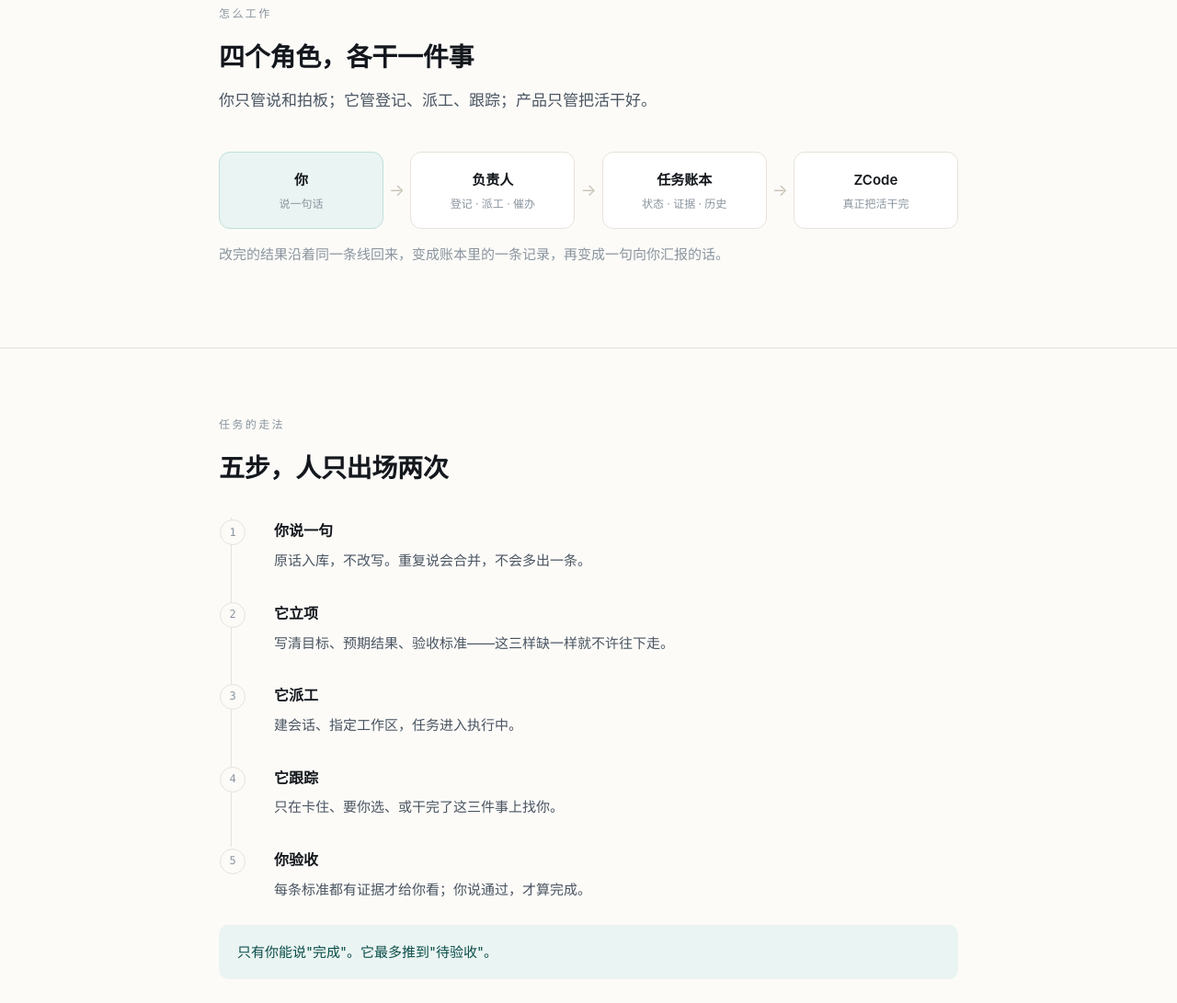
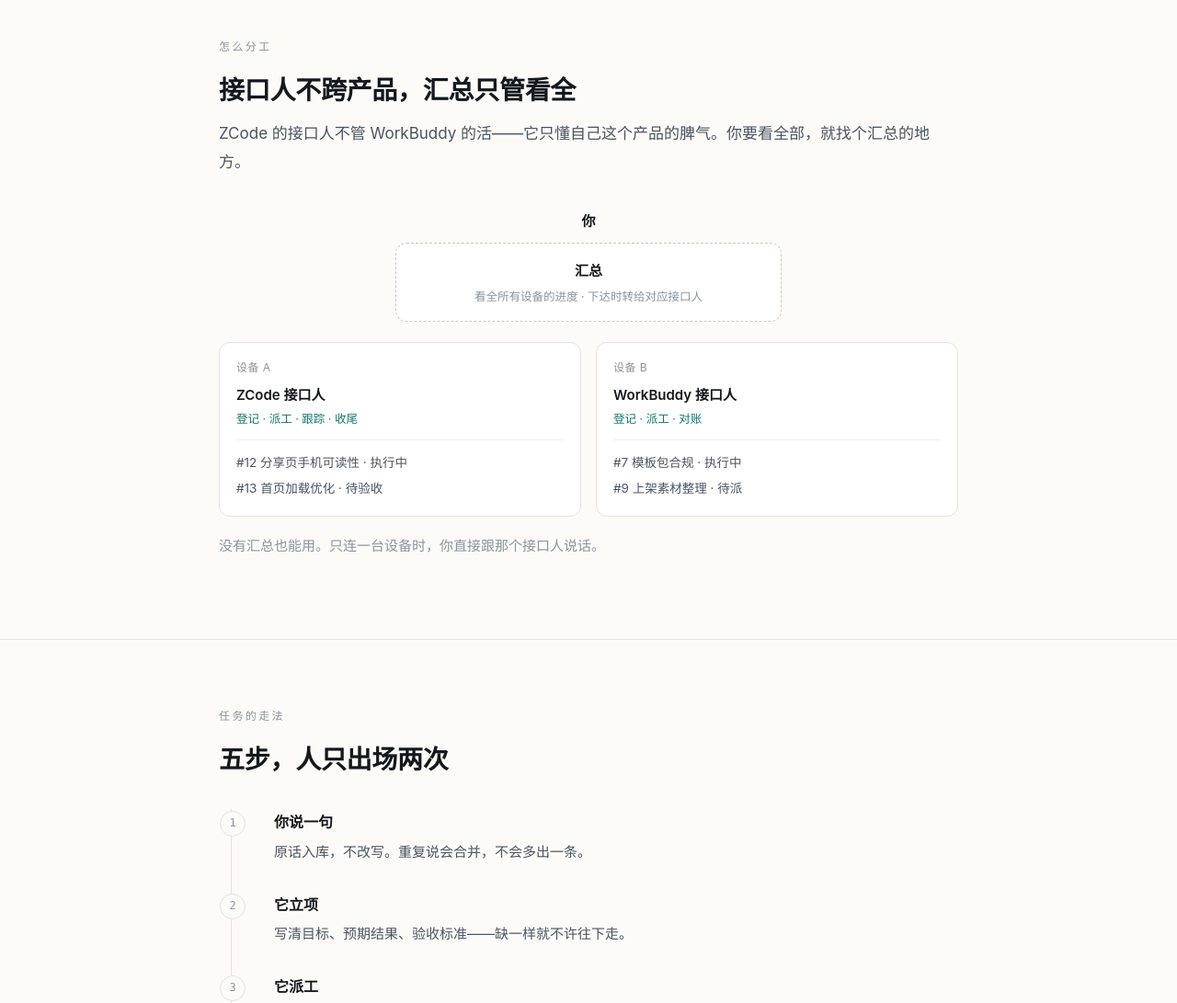
Before and after one commit to StarDust-AI-Labs/vibe-mission, a website: page docs/design/vibemission.html in a window 1280 px wide. Shown: the part 557-1648 px from the top of the page at 92% size. Drawn offline with Linux system fonts and the light colour scheme.

Commit message:
docs: 定位更正为一产品一接口人，多设备可汇总（汇总不越权）
- README：标题与简介改写；主张 1 合并为「一个产品一个接口人」，新增「多设备可汇总」
- README：边界改为「跨设备只做汇总视图，不做跨设备派工」
- 设计页：改为两级结构图（你 → 汇总 → 各设备接口人），删除单一入口表述

```diff
--- a/docs/design/vibemission.html
+++ b/docs/design/vibemission.html
@@ -4,7 +4,7 @@
 <meta charset="utf-8" />
 <meta name="viewport" content="width=device-width, initial-scale=1" />
 <title>VibeMission</title>
-<meta name="description" content="一个接口人，管住所有 agent 的任务。" />
+<meta name="description" content="一个产品，一个接口人。多设备的接口人可汇到一处。" />
 <style>
   :root{
     --bg:#fcfbf8;
@@ -33,7 +33,7 @@
   h1 span{color:var(--accent)}
   h2{font-size:clamp(22px,3.4vw,28px);line-height:1.3;letter-spacing:-.01em;margin:0 0 14px;font-weight:650}
   p{margin:0 0 16px;color:var(--ink-2)}
-  .lead{font-size:clamp(17px,2.2vw,20px);color:var(--ink-2);max-width:660px}
+  .lead{font-size:clamp(17px,2.2vw,20px);color:var(--ink-2);max-width:680px}
   .quiet{color:var(--muted);font-size:15px}
   em{font-style:normal;color:var(--ink);font-weight:600}
 
@@ -41,17 +41,20 @@
   .tags{display:flex;flex-wrap:wrap;gap:8px;margin-top:28px}
   .tag{font-size:12.5px;color:var(--muted);border:1px solid var(--line);border-radius:999px;padding:4px 12px}
 
-  /* 流程图：四步 */
-  .flow{display:grid;grid-template-columns:1fr auto 1fr auto 1fr auto 1fr;align-items:center;gap:6px;margin:40px 0 8px}
-  .node{border:1px solid var(--line);background:#fff;border-radius:12px;padding:16px 10px;text-align:center}
-  .node b{display:block;font-size:15px;font-weight:600}
-  .node small{display:block;color:var(--muted);font-size:12px;margin-top:2px}
-  .node.hi{border-color:#bfe0da;background:var(--accent-soft)}
-  .arrow{color:#c9c3b6;font-size:18px;text-align:center}
-  @media(max-width:720px){
-    .flow{grid-template-columns:1fr;gap:4px}
-    .arrow{transform:rotate(90deg)}
-  }
+  /* 两级结构图 */
+  .org{margin:36px 0 10px}
+  .you{text-align:center;font-size:15px;font-weight:600;margin-bottom:10px}
+  .hub{border:1px dashed #cfc9bb;border-radius:12px;padding:14px 18px;text-align:center;background:#fff;margin:0 auto 6px;max-width:420px}
+  .hub b{font-size:15px;font-weight:600}
+  .hub small{display:block;color:var(--muted);font-size:12.5px;margin-top:2px}
+  .split{display:grid;grid-template-columns:1fr 1fr;gap:16px;margin-top:22px}
+  @media(max-width:680px){.split{grid-template-columns:1fr}}
+  .dev{border:1px solid var(--line);border-radius:12px;background:#fff;padding:16px 18px}
+  .dev .d{font-size:12px;color:var(--muted);letter-spacing:.04em;margin-bottom:6px}
+  .dev b{display:block;font-size:15px;font-weight:600}
+  .dev .role{color:var(--accent);font-size:12.5px;margin:2px 0 10px}
+  .dev .t{font-size:13.5px;color:var(--ink-2);border-top:1px solid #f2efe8;padding-top:10px}
+  .dev .t div{padding:2px 0}
 
   /* 步骤 */
   .steps{counter-reset:s;margin:36px 0 0;padding:0;list-style:none}
@@ -95,10 +98,11 @@
 <section class="hero">
   <div class="wrap">
     <div class="eyebrow">VibeMission · 2026-11-24</div>
-    <h1>一个接口人，<br />管住所有 <span>agent</span> 的任务。</h1>
+    <h1>一个产品，<br />一个<span>接口人</span>。</h1>
     <p class="lead">
-      你在飞书说一句话，它记下来、派给 agent、盯着进度、卡住时找你拍板。
-      不用再在 WorkBuddy、Codex、ZCode 的窗口之间来回切换。
+      每个 agent 产品配一位接口人，管好它自己那一摊任务。
+      你在飞书里跟它说一句话，它记下来、派出去、盯着进度、卡住时找你拍板。
+      多台设备上的接口人，还能汇到一处看全。
     </p>
     <div class="tags">
       <span class="tag">首发 ZCode</span>
@@ -108,23 +112,41 @@
   </div>
 </section>
 
-<!-- 二、怎么工作 -->
+<!-- 二、两级结构 -->
 <section>
   <div class="wrap">
-    <div class="eyebrow">怎么工作</div>
-    <h2>四个角色，各干一件事</h2>
-    <p>你只管说和拍板；它管登记、派工、跟踪；产品只管把活干好。</p>
+    <div class="eyebrow">怎么分工</div>
+    <h2>接口人不跨产品，汇总只管看全</h2>
+    <p>ZCode 的接口人不管 WorkBuddy 的活——它只懂自己这个产品的脾气。你要看全部，就找个汇总的地方。</p>
 
-    <div class="flow">
-      <div class="node hi"><b>你</b><small>说一句话</small></div>
-      <div class="arrow">→</div>
-      <div class="node"><b>负责人</b><small>登记 · 派工 · 催办</small></div>
-      <div class="arrow">→</div>
-      <div class="node"><b>任务账本</b><small>状态 · 证据 · 历史</small></div>
-      <div class="arrow">→</div>
-      <div class="node"><b>ZCode</b><small>真正把活干完</small></div>
+    <div class="org">
+      <div class="you">你</div>
+      <div class="hub">
+        <b>汇总</b>
+        <small>看全所有设备的进度 · 下达时转给对应接口人</small>
+      </div>
+      <div class="split">
+        <div class="dev">
+          <div class="d">设备 A</div>
+          <b>ZCode 接口人</b>
+          <div class="role">登记 · 派工 · 跟踪 · 收尾</div>
+          <div class="t">
+            <div>#12 分享页手机可读性 · 执行中</div>
+            <div>#13 首页加载优化 · 待验收</div>
+          </div>
+        </div>
+        <div class="dev">
+          <div class="d">设备 B</div>
+          <b>WorkBuddy 接口人</b>
+          <div class="role">登记 · 派工 · 对账</div>
+          <div class="t">
+            <div>#7 模板包合规 · 执行中</div>
+            <div>#9 上架素材整理 · 待派</div>
+          </div>
+        </div>
+      </div>
     </div>
-    <p class="quiet" style="margin-top:14px">改完的结果沿着同一条线回来，变成账本里的一条记录，再变成一句向你汇报的话。</p>
+    <p class="quiet" style="margin-top:18px">没有汇总也能用。只连一台设备时，你直接跟那个接口人说话。</p>
   </div>
 </section>
 
@@ -136,13 +158,13 @@
 
     <ol class="steps">
       <li><b>你说一句</b><span>原话入库，不改写。重复说会合并，不会多出一条。</span></li>
-      <li><b>它立项</b><span>写清目标、预期结果、验收标准——这三样缺一样就不许往下走。</span></li>
-      <li><b>它派工</b><span>建会话、指定工作区，任务进入执行中。</span></li>
+      <li><b>它立项</b><span>写清目标、预期结果、验收标准——缺一样就不许往下走。</span></li>
+      <li><b>它派工</b><span>在自己的产品里建会话、指定工作区，任务进入执行中。</span></li>
       <li><b>它跟踪</b><span>只在卡住、要你选、或干完了这三件事上找你。</span></li>
       <li><b>你验收</b><span>每条标准都有证据才给你看；你说通过，才算完成。</span></li>
     </ol>
 
-    <div class="rule">只有你能说"完成"。它最多推到"待验收"。</div>
+    <div class="rule">只有你能说"完成"。接口人最多推到"待验收"。</div>
   </div>
 </section>
 
@@ -175,12 +197,13 @@
   <div class="wrap">
     <div class="eyebrow">范围</div>
     <h2>先把 ZCode 用起来</h2>
-    <p>账本按多产品设计，但接入按顺序来：一个产品跑通，再接下一个。</p>
+    <p>按顺序接，一个跑通再接下一个。</p>
 
     <div class="rows">
       <div class="r"><span class="n">01</span><span><em>ZCode</em> · 插件 + 钩子，拿到最细的状态</span><span class="w">首发</span></div>
       <div class="r"><span class="n">02</span><span><em>WorkBuddy</em> · 包工头 + 对账</span><span class="w">紧随其后</span></div>
-      <div class="r"><span class="n">03</span><span><em>Claude Code / Codex</em> · 通用协议接入</span><span class="w">之后</span></div>
+      <div class="r"><span class="n">03</span><span><em>多设备汇总</em> · 先把"看全"做出来</span><span class="w">之后</span></div>
+      <div class="r"><span class="n">04</span><span><em>Claude Code / Codex</em> · 通用协议接入</span><span class="w">更后</span></div>
     </div>
   </div>
 </section>
```
Also changed, not shown: README.md.
